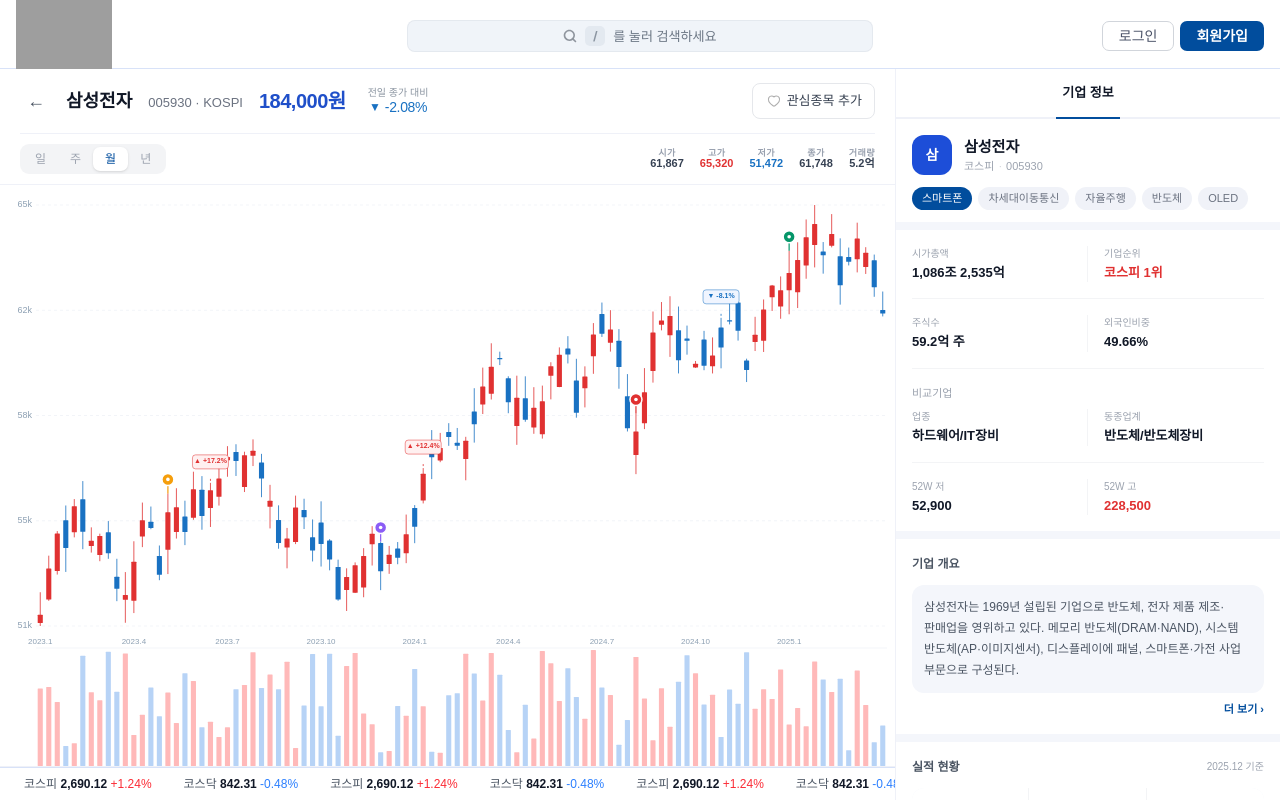
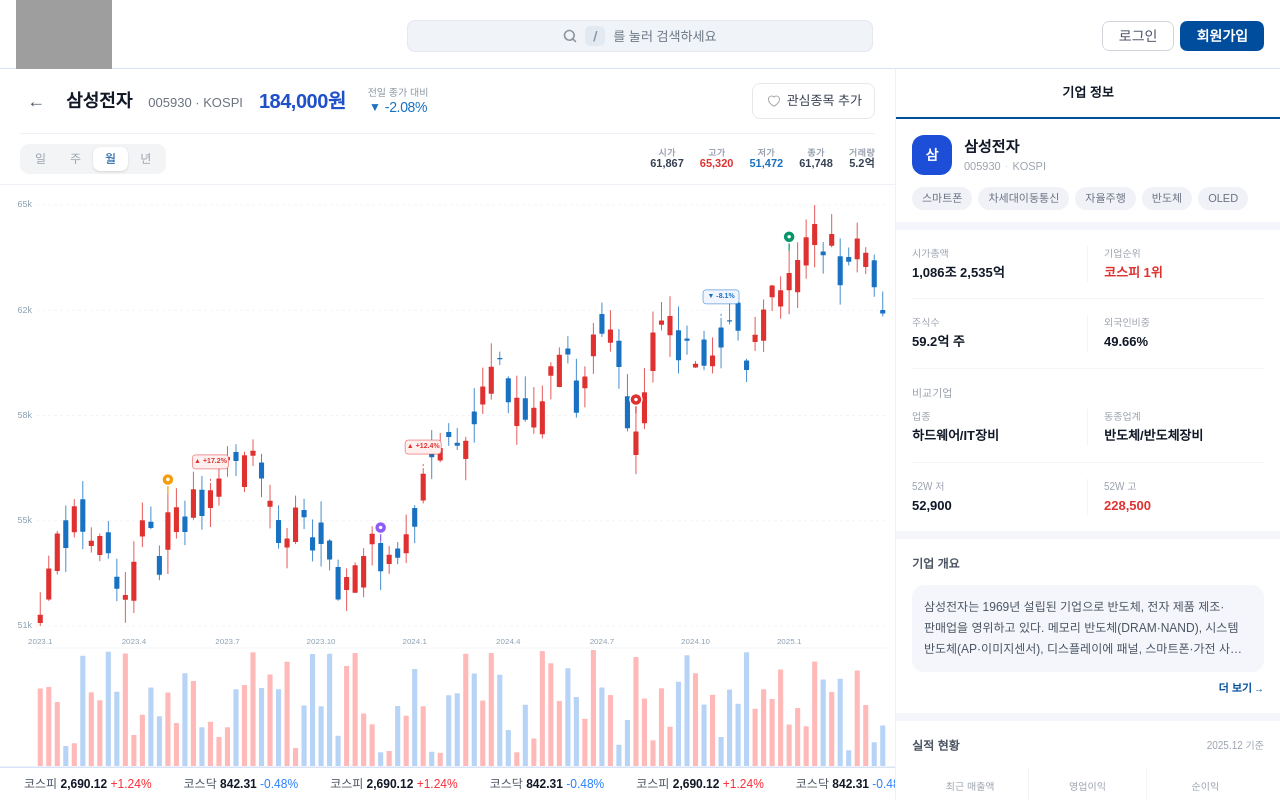
Before and after one commit to why-it-rose/frontend, a React (Vite) app: page /chart/stock-detail in a window 1280 px wide. Built offline with nearby package versions, Linux system fonts and the light colour scheme; grey boxes are pictures that could not be loaded; a web font is replaced by a local one.

Commit message:
feat(stock-detail-aside): 기업 상세 UI 개선

```diff
--- a/src/pages/StockDetail/components/StockDetailaside.tsx
+++ b/src/pages/StockDetail/components/StockDetailaside.tsx
@@ -1,6 +1,5 @@
 import { useState } from 'react';
 
-// ─── Types ────────────────────────────────────────────────────────────────────
 interface PerformanceRow {
   year: string;
   revenue: string; revenueGrowth: string;
@@ -23,9 +22,8 @@
   investorTrends: InvestorTrend[];
 }
 
-// ─── Mock Data ────────────────────────────────────────────────────────────────
 const MOCK_COMPANY: CompanyInfo = {
-  name: '삼성전자', code: '005930', market: '코스피',
+  name: '삼성전자', code: '005930', market: 'KOSPI',
   badgeText: '삼', badgeColor: '#1d4ed8',
   categories: ['스마트폰', '차세대이동통신', '자율주행', '반도체', 'OLED'],
   stats: {
@@ -45,12 +43,8 @@
   ],
 };
 
-// ─── StatCell: export 없이 파일 최상단에 정의 → Fast Refresh 안전 ─────────────
 interface StatCellProps {
-  label: string;
-  value: string;
-  accent?: boolean;
-  right?: boolean;
+  label: string; value: string; accent?: boolean; right?: boolean;
 }
 
 function StatCell({ label, value, accent = false, right = false }: StatCellProps) {
@@ -64,26 +58,26 @@
   );
 }
 
-// ─── Main Component ───────────────────────────────────────────────────────────
 interface StockDetailAsideProps { company?: CompanyInfo; }
 
 export default function StockDetailAside({ company = MOCK_COMPANY }: StockDetailAsideProps) {
-  const [activeCategory, setCategory] = useState(company.categories[0]);
   const [expanded, setExpanded]       = useState(false);
   const latestPerf                    = company.performance.at(-1)!;
   const maxAbs = Math.max(...company.investorTrends.map(t => Math.abs(t.amount)), 1);
 
+  // 더보기 표시 여부: 4줄 초과 시에만 버튼 표시 (약 280자 기준)
+  const isLongText = company.overview.length > 100;
+
   return (
     <aside className="flex h-full w-full flex-col overflow-hidden bg-[#f4f6fb]">
 
-      {/* ── 헤더 ── */}
+      {/* ── 헤더: 탭 선택 제거, 텍스트만 + 전체 너비 파란 하단 선 ── */}
       <div className="shrink-0 bg-white">
         <div className="flex h-[48px] items-center justify-center">
           <span className="text-[13px] font-bold text-[#111827]">기업 정보</span>
         </div>
-        <div className="h-[2px] w-full bg-[#eff1f8]">
-          <div className="mx-auto h-full w-16 bg-[#014d9d]" />
-        </div>
+        {/* 전체 너비 파란 선 */}
+        <div className="h-[2px] w-full bg-[#014d9d]" />
       </div>
 
       {/* ── 스크롤 바디 ── */}
@@ -100,25 +94,23 @@
             </div>
             <div>
               <p className="text-[15px] font-bold text-[#111827]">{company.name}</p>
+              {/* 코스피 · 005930 순서 */}
               <p className="text-[11px] text-[#9ca3af]">
+                {company.code}
+                <span className="mx-1 text-[#d1d5db]">·</span>
                 {company.market}
-                <span className="mx-1 text-[#d1d5db]">·</span>
-                {company.code}
               </p>
             </div>
           </div>
 
-          {/* 카테고리 칩 */}
+          {/* 카테고리 칩: 선택 기능 제거, 스타일만 */}
           <div className="mt-3 flex flex-wrap gap-1.5">
             {company.categories.map(cat => (
               <button
                 key={cat}
                 type="button"
-                onClick={() => setCategory(cat)}
                 className={`rounded-full px-2.5 py-[3px] text-[11px] font-medium whitespace-nowrap transition-colors ${
-                  activeCategory === cat
-                    ? 'bg-[#014d9d] text-white'
-                    : 'bg-[#f0f2f8] text-[#6b7280] hover:bg-[#e0e7ef]'
+                    'bg-[#f0f2f8] text-[#6b7280] hover:bg-[#e0e7ef]'
                 }`}
               >
                 {cat}
@@ -156,19 +148,26 @@
         <div className="mt-2 bg-white px-4 py-4">
           <p className="mb-3 text-[12px] font-bold text-[#4b5563]">기업 개요</p>
           <div className="rounded-xl bg-[#f4f6fb] px-3 py-3">
-            <p className={`text-[12px] leading-[1.75] text-[#4b5563] ${!expanded ? 'line-clamp-4' : ''}`}>
+            <p className={`text-[12px] leading-[1.75] text-[#4b5563] ${!expanded ? 'line-clamp-3' : ''}`}>
               {company.overview}
             </p>
           </div>
+          {/* 긴 텍스트일 때만 버튼 표시 */}
+          {isLongText && (
             <div className="mt-2 flex justify-end">
               <button
                 type="button"
                 onClick={() => setExpanded(v => !v)}
-              className="text-[11px] font-semibold text-[#014d9d] hover:underline"
+                className="flex items-center gap-0.5 text-[11px] font-semibold text-[#014d9d] hover:underline"
               >
-              {expanded ? '접기' : '더 보기 ›'}
+                {expanded ? (
+                  <>접기 <span className="text-[10px]">↑</span></>
+                ) : (
+                  <>더 보기 <span className="text-[10px]">→</span></>
+                )}
               </button>
             </div>
+          )}
         </div>
 
         {/* ── 실적 현황 ── */}
```
Lines whose indentation alone changed are shown as unchanged.
